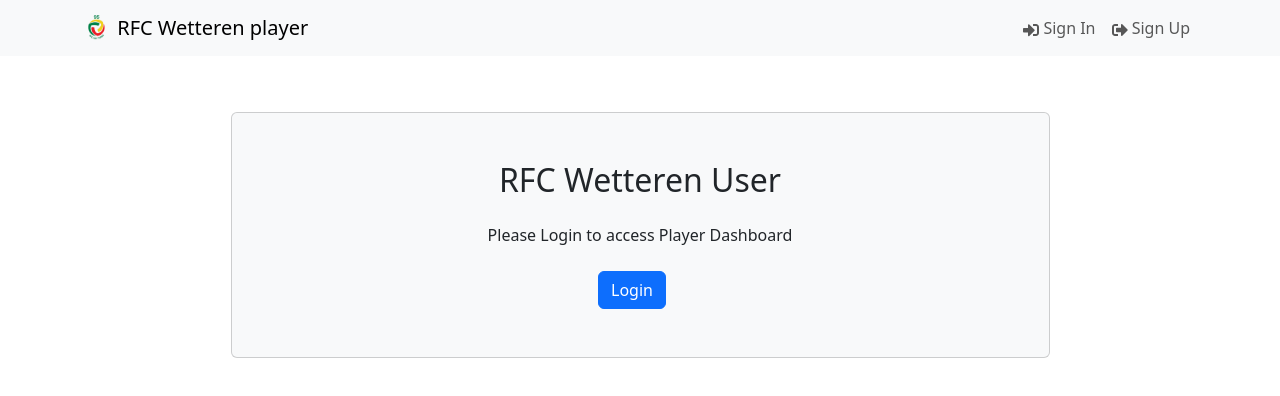
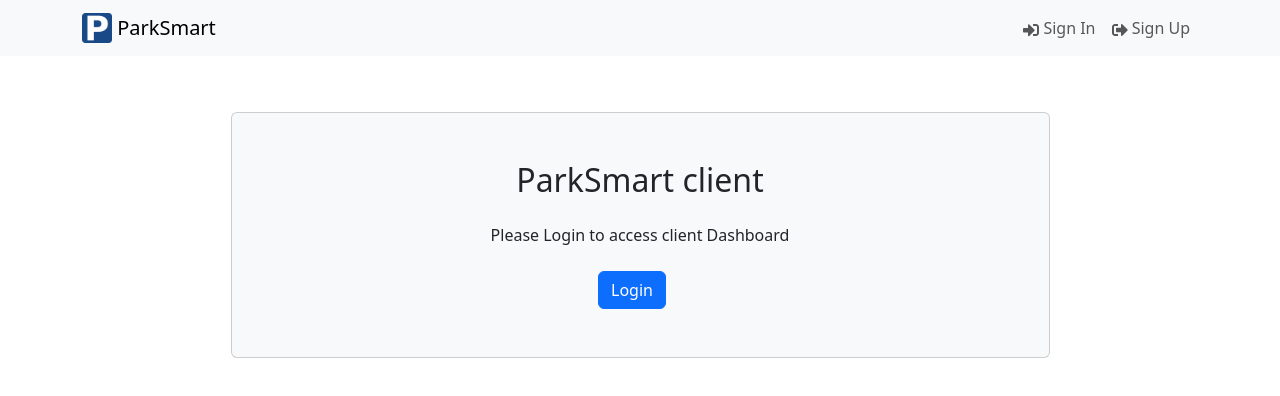
Before and after one commit to He202120/Projet-Int-gration-Grp-2, a React (Vite) app in the folder frontend/: page / in a window 1280 px wide. Shown: the top 396 px of the page. Built offline with nearby package versions, Linux system fonts and the light colour scheme.

Commit message:
Header & name modification

```diff
--- a/frontend/index.html
+++ b/frontend/index.html
@@ -1,10 +1,14 @@
-<!doctype html>
+<!DOCTYPE html>
 <html lang="en">
   <head>
     <meta charset="UTF-8" />
-    <link rel="icon" type="image/svg+xml" href="./src/assets/RFC.svg" />
+    <link
+      rel="icon"
+      type="image/svg+xml"
+      href="./src/assets/Parking_icon.svg.png"
+    />
     <meta name="viewport" content="width=device-width, initial-scale=1.0" />
-    <title>Wetteren Manager</title>
+    <title>ParkSmart</title>
   </head>
   <body>
     <div id="root"></div>
--- a/frontend/src/components/AdminComponents/AdminHeader.jsx
+++ b/frontend/src/components/AdminComponents/AdminHeader.jsx
@@ -1,40 +1,33 @@
-import { Navbar, Nav, Container, NavDropdown, Badge } from 'react-bootstrap';
-import { FaSignInAlt, FaSignOutAlt } from 'react-icons/fa';
-import { LinkContainer } from 'react-router-bootstrap';
+import { Navbar, Nav, Container, NavDropdown, Badge } from "react-bootstrap";
+import { FaSignInAlt, FaSignOutAlt } from "react-icons/fa";
+import { LinkContainer } from "react-router-bootstrap";
 
-import { useSelector, useDispatch } from 'react-redux';
-import img from '../../assets/RFC.svg'
+import { useSelector, useDispatch } from "react-redux";
+import img from "../../assets/Parking_icon.svg.png";
 
-import { useNavigate } from 'react-router-dom';
-import { useAdminLogoutMutation } from '../../slices/adminApiSlice.js';
-import { logout } from '../../slices/adminAuthSlice.js';
+import { useNavigate } from "react-router-dom";
+import { useAdminLogoutMutation } from "../../slices/adminApiSlice.js";
+import { logout } from "../../slices/adminAuthSlice.js";
 
 const AdminHeader = () => {
-
-  const { adminInfo } = useSelector( (state) => state.adminAuth);
+  const { adminInfo } = useSelector((state) => state.adminAuth);
 
   const dispatch = useDispatch();
   const navigate = useNavigate();
 
-  const [ logoutApiCall ] = useAdminLogoutMutation();
+  const [logoutApiCall] = useAdminLogoutMutation();
 
   const logOutHandler = async () => {
-
     try {
-
       await logoutApiCall().unwrap();
 
-      dispatch( logout() );
+      dispatch(logout());
 
-      navigate( '/admin' );
-
+      navigate("/admin");
     } catch (err) {
-
-      console.log( err );
-
+      console.log(err);
     }
-
-  }
+  };
 
   return (
     <header>
@@ -48,26 +41,25 @@ const AdminHeader = () => {
                 width="30"
                 height="30"
                 className="d-inline-block align-top"
-            />{' '}
-            RFC Wetteren player</Navbar.Brand>
+              />{" "}
+              ParkSmart
+            </Navbar.Brand>
           </LinkContainer>
           <Navbar.Toggle aria-controls="basic-navbar-nav" />
           <Navbar.Collapse id="basic-navbar-nav">
             <Nav className="ms-auto">
-
-              { adminInfo ? (
-
+              {adminInfo ? (
                 <>
-
                   <NavDropdown title={adminInfo.name} id="userName">
-                    <LinkContainer to='/admin/profile'>
+                    <LinkContainer to="/admin/profile">
                       <NavDropdown.Item> Profile </NavDropdown.Item>
                     </LinkContainer>
-                    <NavDropdown.Item onClick={ logOutHandler } > Logout </NavDropdown.Item>
+                    <NavDropdown.Item onClick={logOutHandler}>
+                      {" "}
+                      Logout{" "}
+                    </NavDropdown.Item>
                   </NavDropdown>
-
                 </>
-
               ) : (
                 <>
                   <LinkContainer to="/admin/login">
@@ -82,10 +74,8 @@ const AdminHeader = () => {
                     </Nav.Link>
                   </LinkContainer>
                 </>
-              ) }
-
+              )}
             </Nav>
-
           </Navbar.Collapse>
         </Container>
       </Navbar>
--- a/frontend/src/components/AdminComponents/AdminHero.jsx
+++ b/frontend/src/components/AdminComponents/AdminHero.jsx
@@ -1,46 +1,46 @@
-import { Container, Card, Button } from 'react-bootstrap';
-import { LinkContainer } from 'react-router-bootstrap';
+import { Container, Card, Button } from "react-bootstrap";
+import { LinkContainer } from "react-router-bootstrap";
 
-import { useSelector } from 'react-redux';
-
-
+import { useSelector } from "react-redux";
 
 const AdminHero = () => {
-
-  const { adminInfo } = useSelector( (state) => state.adminAuth);
-
+  const { adminInfo } = useSelector((state) => state.adminAuth);
 
   return (
-    <div className=' py-5'>
-      <Container className='d-flex justify-content-center'>
-        <Card className='p-5 d-flex flex-column align-items-center hero-card bg-light w-75'>
-
-          { adminInfo ?
+    <div className=" py-5">
+      <Container className="d-flex justify-content-center">
+        <Card className="p-5 d-flex flex-column align-items-center hero-card bg-light w-75">
+          {adminInfo ? (
             <>
-              <h2 className='text-center mb-4'> Welcome back {adminInfo.name} </h2>
-              <p className='text-center mb-4'> Email: {adminInfo.email} </p>
-              <div className='d-flex'>
-                <LinkContainer to='/admin/manage-users'>
-                    <Button variant='primary' className='me-3'>
-                    Manage Players
-                    </Button>
+              <h2 className="text-center mb-4">
+                {" "}
+                Welcome back {adminInfo.name}{" "}
+              </h2>
+              <p className="text-center mb-4"> Email: {adminInfo.email} </p>
+              <div className="d-flex">
+                <LinkContainer to="/admin/manage-users">
+                  <Button variant="primary" className="me-3">
+                    Manage users
+                  </Button>
                 </LinkContainer>
               </div>
             </>
-            :
+          ) : (
             <>
-              <h2 className='text-center mb-4'> RFC Wetteren Admin  </h2>
-              <p className='text-center mb-4'> Please Login to access Admin Dashboard </p>
-              <div className='d-flex'>
-                <LinkContainer to='/admin/login'>
-                    <Button variant='primary' className='me-3'>
+              <h2 className="text-center mb-4"> ParkSmart admin </h2>
+              <p className="text-center mb-4">
+                {" "}
+                Please Login to access admin Dashboard{" "}
+              </p>
+              <div className="d-flex">
+                <LinkContainer to="/admin/login">
+                  <Button variant="primary" className="me-3">
                     Login
-                    </Button>
+                  </Button>
                 </LinkContainer>
               </div>
             </>
-          }
-
+          )}
         </Card>
       </Container>
     </div>
--- a/frontend/src/components/UserComponents/Header.jsx
+++ b/frontend/src/components/UserComponents/Header.jsx
@@ -4,7 +4,7 @@ import { LinkContainer } from "react-router-bootstrap";
 
 import { useSelector, useDispatch } from "react-redux";
 
-import img from '../../assets/RFC.svg'
+import img from "../../assets/Parking_icon.svg.png";
 
 import { useNavigate } from "react-router-dom";
 import { useLogoutMutation } from "../../slices/userApiSlice.js";
@@ -44,8 +44,9 @@ const Header = () => {
                 width="30"
                 height="30"
                 className="d-inline-block align-top"
-            />{' '}
-            RFC Wetteren player</Navbar.Brand>
+              />{" "}
+              ParkSmart
+            </Navbar.Brand>
           </LinkContainer>
           <Navbar.Toggle aria-controls="basic-navbar-nav" />
           <Navbar.Collapse id="basic-navbar-nav">
--- a/frontend/src/components/UserComponents/Hero.jsx
+++ b/frontend/src/components/UserComponents/Hero.jsx
@@ -41,10 +41,10 @@ const Hero = () => {
             </>
           ) : (
             <>
-              <h2 className="text-center mb-4"> RFC Wetteren User </h2>
+              <h2 className="text-center mb-4"> ParkSmart client </h2>
               <p className="text-center mb-4">
                 {" "}
-                Please Login to access Player Dashboard{" "}
+                Please Login to access client Dashboard{" "}
               </p>
               <div className="d-flex">
                 <LinkContainer to="/login">
--- a/frontend/src/screens/userScreens/RegisterScreen.jsx
+++ b/frontend/src/screens/userScreens/RegisterScreen.jsx
@@ -45,11 +45,11 @@ const RegisterScreen = () => {
           email,
           password,
           telephone,
-          plate
+          plate,
         }).unwrap();
         // Charlier Martin
         //dispatch(setCredentials({ ...responseFromApiCall }));
-        toast.success('Your request has been sent.');
+        toast.success("Your request has been sent.");
         navigate("/");
       } catch (err) {
         toast.error(err?.data?.errors[0]?.message || err?.error);
@@ -59,7 +59,7 @@ const RegisterScreen = () => {
 
   return (
     <FormContainer>
-      <h1>Register with Wetteren</h1>
+      <h1>Register with ParkSmart</h1>
 
       <Form onSubmit={submitHandler}>
         <Form.Group className="my-2" controlId="name">
@@ -122,7 +122,6 @@ const RegisterScreen = () => {
           ></Form.Control>
         </Form.Group>
 
-
         <Button type="submit" variant="primary" className="mt-3">
           {" "}
           Sign Up{" "}
```
Also changed, not shown: frontend/src/assets/Parking_icon.svg.png (added). Lines whose indentation alone changed are shown as unchanged.
